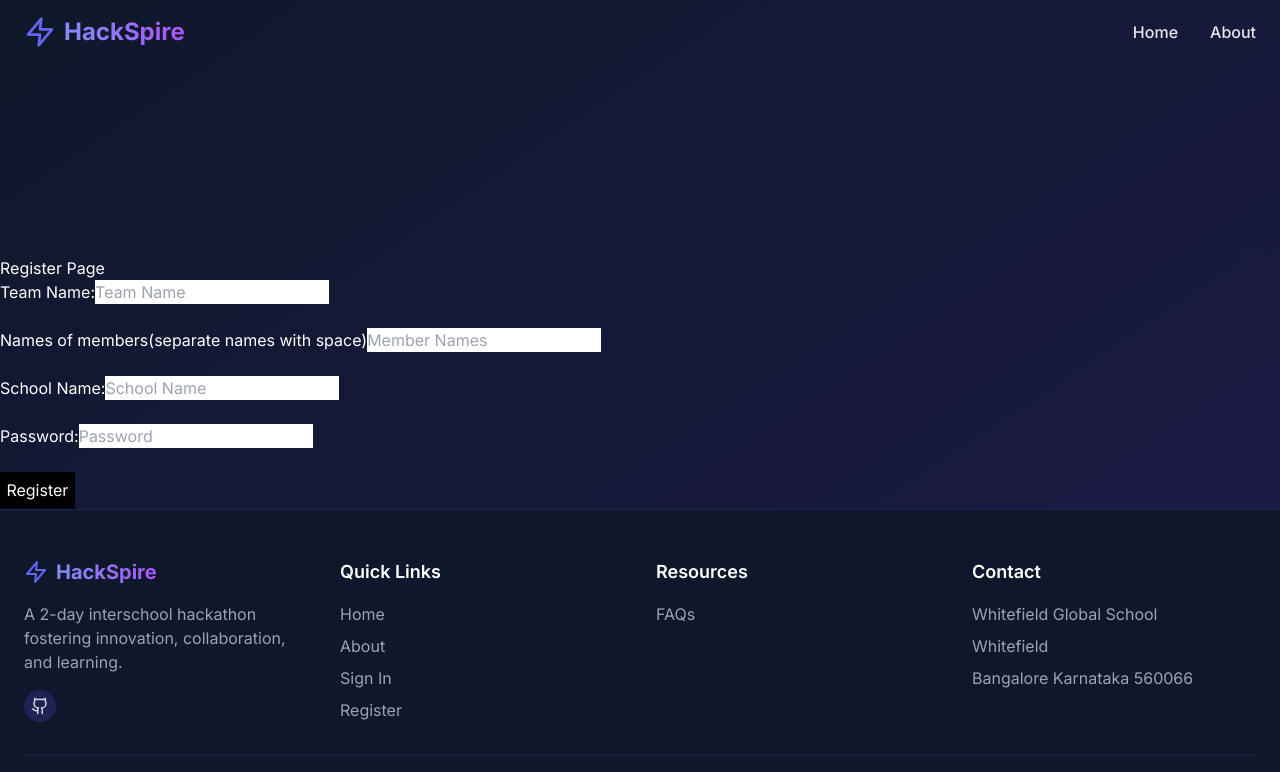
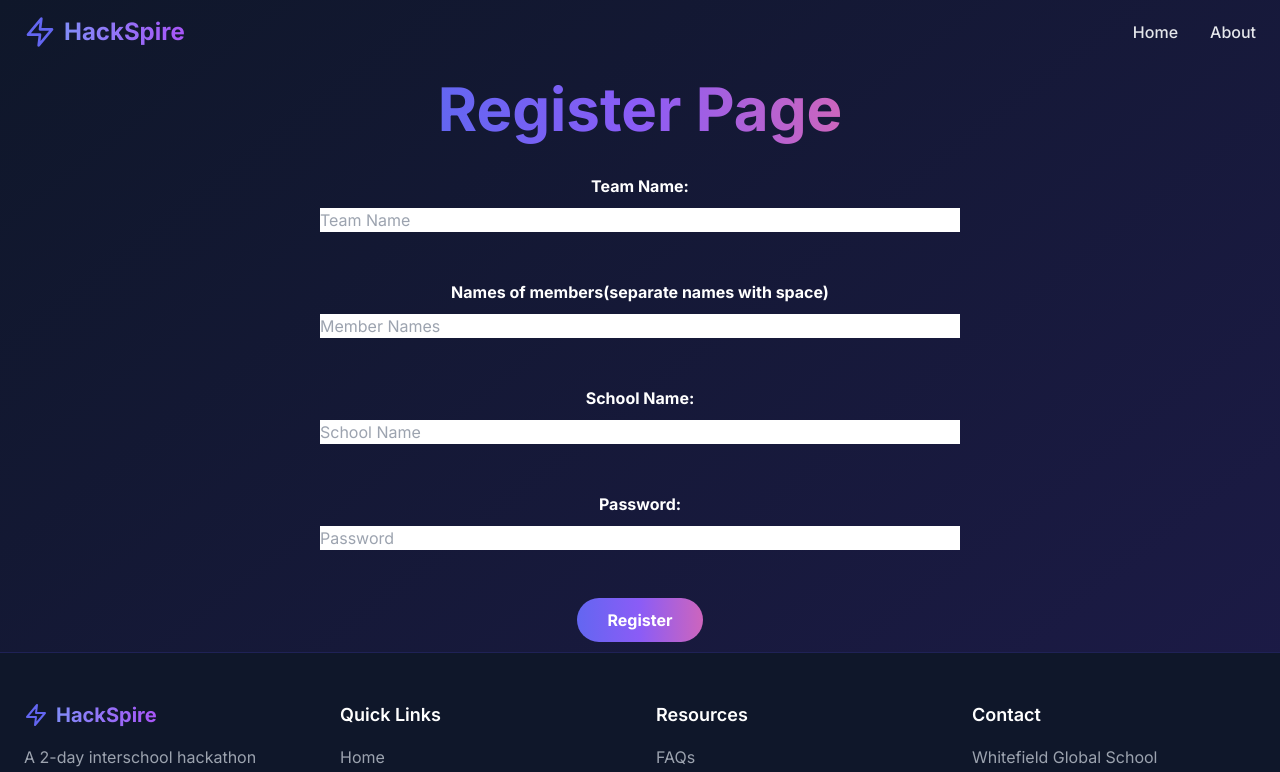
Before and after one commit to yajathome/SparkHackWebsite, a React (Vite) app: page /register in a window 1280 px wide. Shown: the top 772 px of the page. Built offline with nearby package versions, Linux system fonts and the light colour scheme.

Commit message:
JJJJJJJJJ

```diff
--- a/src/pages/Login.jsx
+++ b/src/pages/Login.jsx
@@ -2,7 +2,7 @@ import { useState } from "react"
 import { useNavigate } from "react-router-dom"
 
 function Login() {
-    const backendLink = "https://wof-backend-06a981c05bce.herokuapp.com"
+    const backendLink = "https://wof-backend-06a981c05b ce.herokuapp.com"
     const [message, setMessage] = useState()
     const navigate = useNavigate()
 
@@ -43,7 +43,7 @@ function Login() {
     return (
         <div>
             <form method="post" onSubmit={handleLoginSubmit} style={{"marginTop": "20%"}}>
-                <h1>Login Page</h1>
+                <h1 style="color:white">Login Page</h1>
                 <label htmlFor="team_name">Team Name</label>
                 <input type="text" placeholder="Team Name" name="team_name" id="team_name" />
 
--- a/src/pages/Register.jsx
+++ b/src/pages/Register.jsx
@@ -56,33 +56,44 @@ function Register() {
 
     return (
         <div>
-            <form method="post" onSubmit={handleRegisterSubmit} style={{"marginTop": "20%", "color": "#fff"}}>
-                <h1>Register Page</h1>
-                <label htmlFor="team_name">Team Name:</label>
-                <input type="text" placeholder="Team Name" name="team_name" id="team_name" style={{"color": "#000"}} />
+            <link href="https://cdn.jsdelivr.net/npm/bootstrap@5.3.6/dist/css/bootstrap.min.css" rel="stylesheet" integrity="sha384-4Q6Gf2aSP4eDXB8Miphtr37CMZZQ5oXLH2yaXMJ2w8e2ZtHTl7GptT4jmndRuHDT" crossorigin="anonymous"></link>
+            <form method="post" onSubmit={handleRegisterSubmit} style={{"marginTop":"5%", "color": "#fff"}}>
+                <div style={{"textAlign": "center", "marginBottom": "20px"}}>
+                    <h1 style={{    fontSize: '60px',fontWeight: '900',background: 'linear-gradient(90deg, #6366f1, #8b5cf6,rgb(205, 101, 189))',WebkitBackgroundClip: 'text',WebkitTextFillColor: 'transparent',display: 'inline-block',}} >Register Page</h1>
+                </div>
+                <div  style={{"textAlign": "center", "marginTop": "6px"}}>
+                    <label htmlFor="team_name" style={{fontWeight:'bold'}}>Team Name:</label>
+                    <div style={{display: 'flex', justifyContent: 'center',paddingTop: '10px'}}>
+                        <input type="text" className="form-control" placeholder="Team Name" name="team_name" id="team_name" style={{"width":"50%",}} />
+                    </div>
+
 
                     <br />
                     <br />
 
-                <label htmlFor="member_names">Names of members(separate names with space)</label>
-                <input type="text" placeholder="Member Names" name="member_names" id="member_names" style={{"color": "#000"}} />
-
+                    <label style={{fontWeight:'bold'}} htmlFor="member_names">Names of members(separate names with space) </label>
+                    <div style={{display: 'flex', justifyContent: 'center',paddingTop: '10px'}}>
+                        <input type="text" className="form-control" placeholder="Member Names" name="member_names" id="member_names" style={{"width":"50%",}} />
+                    </div>
                     <br />
                     <br />
 
-                <label htmlFor="school_name">School Name:</label>
-                <input type="text" placeholder="School Name" name="school_name" id="school_name" style={{"color": "#000"}} />
-
+                    <label style={{fontWeight:'bold'}} htmlFor="school_name">School Name:</label>
+                    <div style={{display: 'flex', justifyContent: 'center',paddingTop: '10px'}}>
+                        <input type="text" className="form-control"  placeholder="School Name" name="school_name" id="school_name" style={{"width":"50%"}} />
+                    </div>
                     <br />
                     <br />
 
-                <label htmlFor="password">Password:</label>
-                <input type="password" placeholder="Password" name="password" id="password" style={{"color": "#000"}} />
-
+                    <label style={{fontWeight:'bold'}} htmlFor="password">Password:</label>
+                    <div style={{display: 'flex', justifyContent: 'center',paddingTop: '10px'}}>
+                        <input type="password" className="form-control" placeholder="Password" name="password" id="password" style={{"width":"50%"}} />
+                    </div>
                     <br />
                     <br />
 
-                <button type="submit" style={{"backgroundColor": "#000", "padding": "0.5%"}}>Register</button>
+                    <button type="submit" className="btn" style={{ "marginBottom":"10px",borderRadius:"40px",background:'linear-gradient(90deg, #6366f1, #8b5cf6,rgb(205, 101, 189))',color:'white',fontWeight:'BOLD',paddingLeft:'30PX',paddingRight:'30px',paddingTop:'10PX',paddingBottom:'10px',}}>Register</button>
+                </div>
             </form>
         </div>
     )
```
Lines whose indentation alone changed are shown as unchanged.
